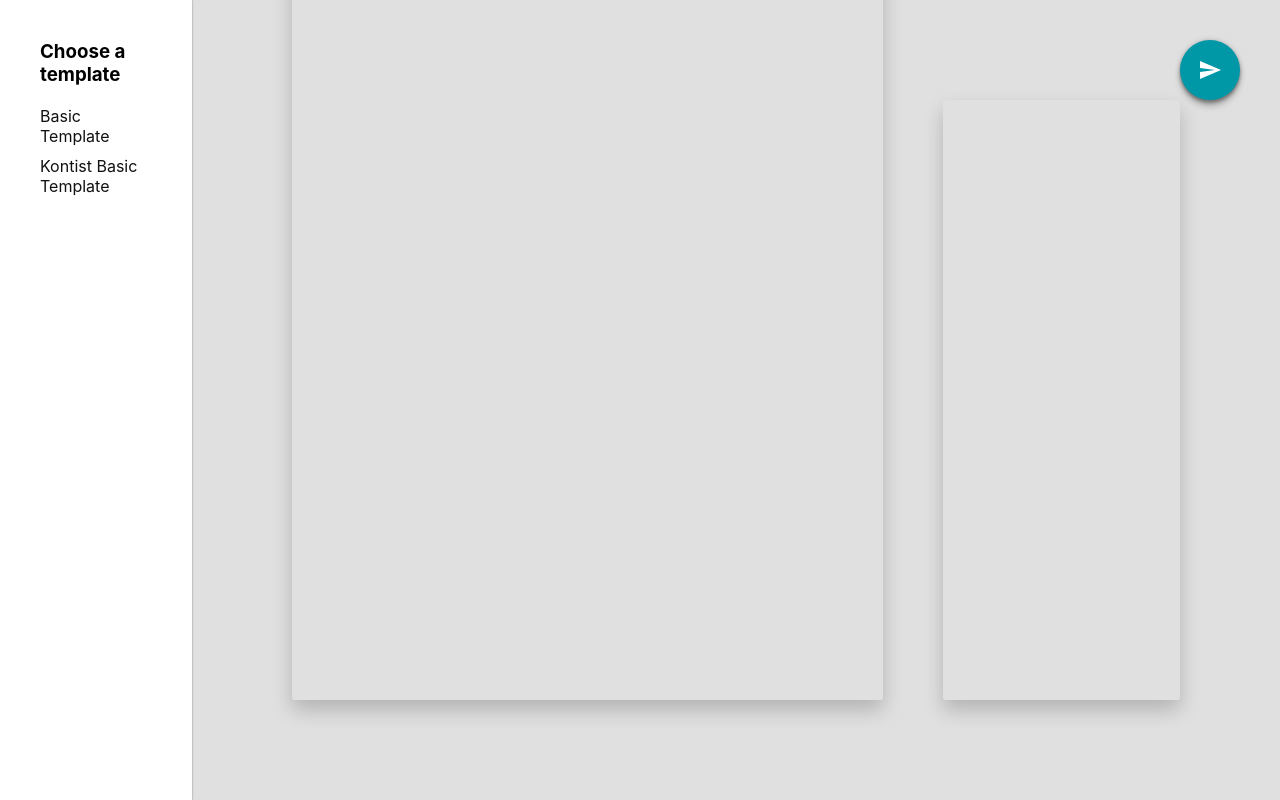
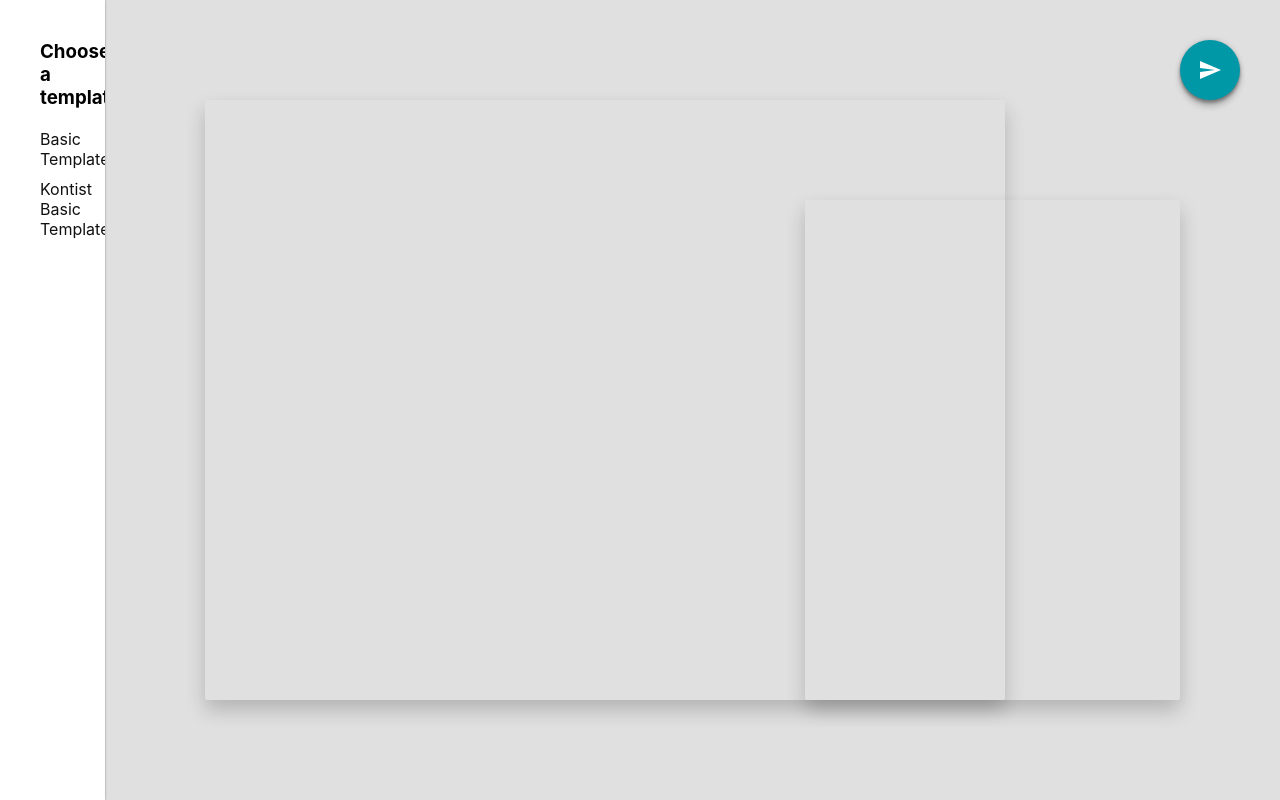
Before and after one commit to joshuasoehn/email-framework, a website: page panel/index.html in a window 1280 px wide. Drawn offline with nearby package versions, Linux system fonts and the light colour scheme; no server answers.

Commit message:
panel style adjustments

```diff
--- a/panel/css/panel.css
+++ b/panel/css/panel.css
@@ -15,6 +15,7 @@ body {
   font-family: -apple-system, BlinkMacSystemFont, "Roboto", "Droid Sans", "Helvetica Neue", Helvetica, Arial, sans-serif;
   font-size: 16px;
   background: #E0E0E0;
+  display: flex;
 }
 
 a {
@@ -43,22 +44,23 @@ li {
 aside {
   background: #fff;
   padding: 40px;
-  width: 15%;
+  width: 300px;
   box-shadow: 0 0 2px rgba(0,0,0,.4);
   overflow-y: scroll;
 }
 
 .wrapper {
+  width: 100%;
   display: flex;
   height: 100vh;
+  justify-content: center;
+  align-items: center;
 }
 
 .email-previews {
-  width: 85%;
   display: flex;
-  justify-content: space-between;
   align-items: flex-end;
-  padding: 100px;
+  padding: 0 100px;
 }
 
 iframe {
@@ -102,6 +104,17 @@ iframe {
 }
 
 .preview-mobile {
-  width: 400px;
+  width: 375px;
   height: 600px;
 }
+
+@media (max-width: 1600px) {
+  .preview-desktop {
+    width: 800px;
+    height: 600px;
+    margin-right: -200px;
+  }
+  .preview-mobile {
+    height: 500px;
+  }
+}
--- a/panel/index.html
+++ b/panel/index.html
@@ -10,7 +10,6 @@
   <title>Email Testing Panel</title>
 </head>
 <body>
-  <div class="wrapper">
     <aside>
       <h3>Choose a template</h3>
       <div class="template-list">
@@ -20,6 +19,7 @@
         </ul>
       </div>
     </aside>
+    <div class="wrapper">
       <div class="send-button">
         <svg height="24" viewBox="0 0 24 24" width="24" xmlns="http://www.w3.org/2000/svg">
           <path d="M2.01 21L23 12 2.01 3 2 10l15 2-15 2z"/>
@@ -35,5 +35,6 @@
         </div>
       </div>
     </div>
+  </div>
 </body>
 </html>
```
Lines whose indentation alone changed are shown as unchanged.
